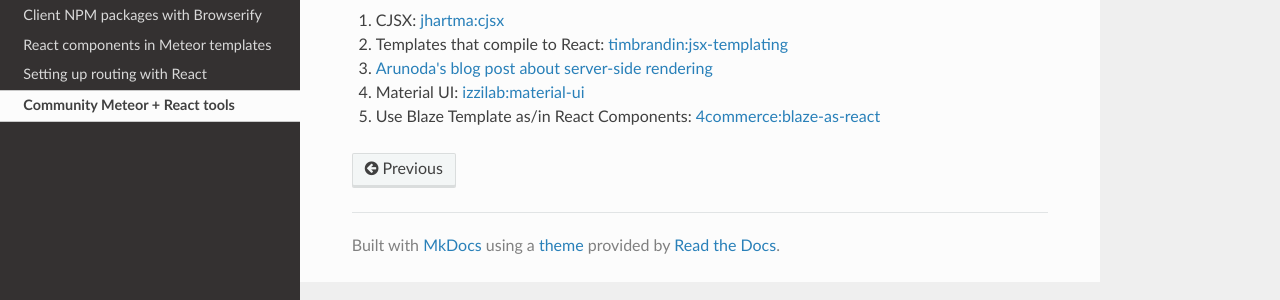
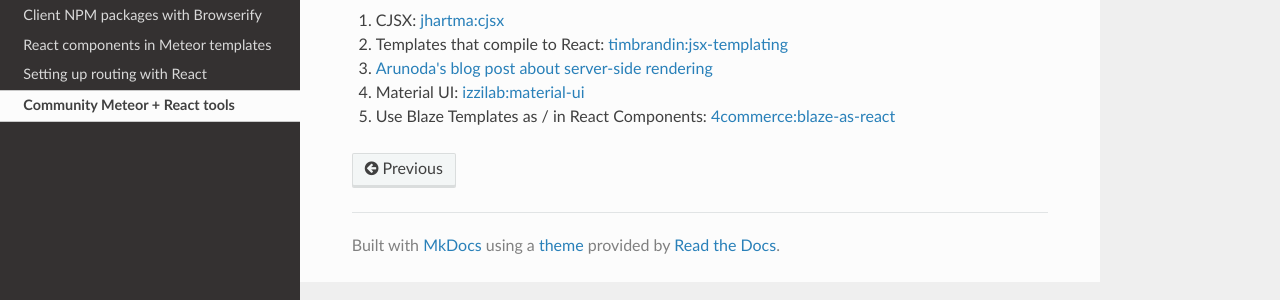
Before and after one commit to meteor/react-packages, an MkDocs documentation site: the page built from docs/community.md, in a window 1280 px wide. Shown: the part 223-523 px from the top of the page. Built offline with MkDocs 1.6.1, drawn with Linux system fonts in a browser that asks for light colours; nearby versions of some CDN libraries; old or Windows-style settings are respelled for this version of MkDocs.

```diff
--- a/docs/community.md
+++ b/docs/community.md
@@ -6,4 +6,4 @@ These tools work with the packages explained in this guide, and give you extra f
 2. Templates that compile to React: [timbrandin:jsx-templating](https://atmospherejs.com/timbrandin/jsx-templating)
 3. [Arunoda's blog post about server-side rendering](https://kadira.io/blog/meteor-ssr-support-using-flow-router-and-react/)
 4. Material UI: [izzilab:material-ui](https://atmospherejs.com/izzilab/material-ui)
-5. Use Blaze Template as/in React Components: [4commerce:blaze-as-react](https://atmospherejs.com/4commerce/blaze-as-react)
+5. Use Blaze Templates as / in React Components: [4commerce:blaze-as-react](https://atmospherejs.com/4commerce/blaze-as-react)
```
